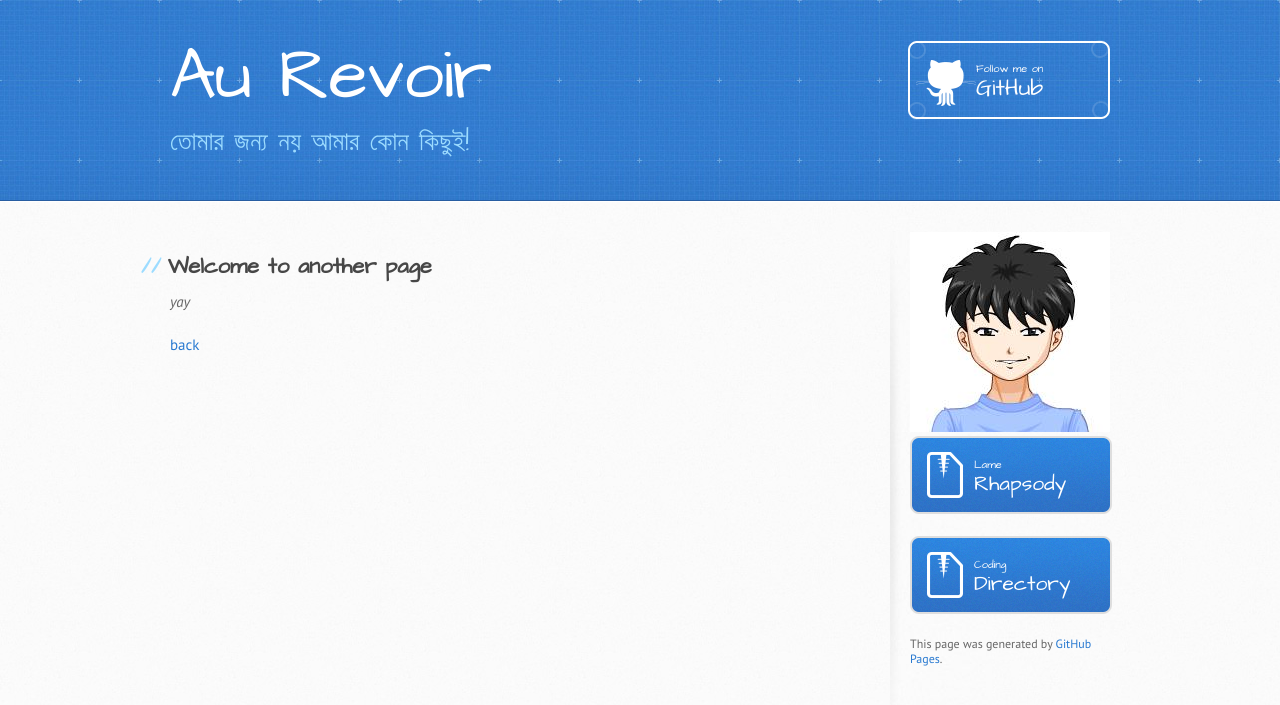
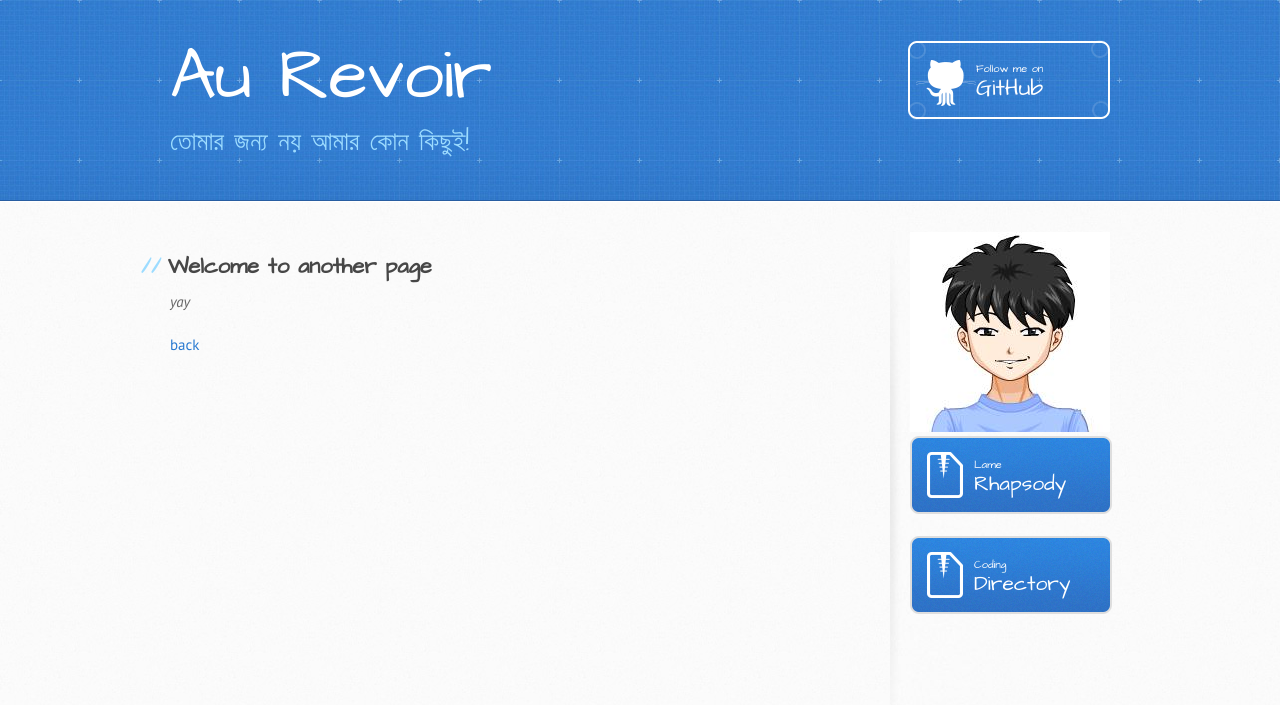
Before and after one commit to rebornplusplus/rebornplusplus.github.io, a Jekyll site: the page built from another-page.md, in a window 1280 px wide. Shown: the top 705 px of the page. Built offline with Jekyll 4.4.1, drawn with Linux system fonts in a browser that asks for light colours; some web fonts are replaced; our own code applies the rules of GitHub Pages for plain Markdown files.

Commit message:
Update default.html

```diff
--- a/_layouts/default.html
+++ b/_layouts/default.html
@@ -64,7 +64,7 @@
             <p class="repo-owner"><a href="{{ site.github.repository_url }}">{{ site.github.repository_name }}</a> is maintained by <a href="{{ site.github.owner_url }}">{{ site.github.owner_name }}</a>.</p>
           {% endif %}
 
-          <p>This page was generated by <a href="https://pages.github.com">GitHub Pages</a>.</p>
+          <!-- <p>This page was generated by <a href="https://pages.github.com">GitHub Pages</a>.</p> -->
         </aside>
       </div>
     </div>
```
